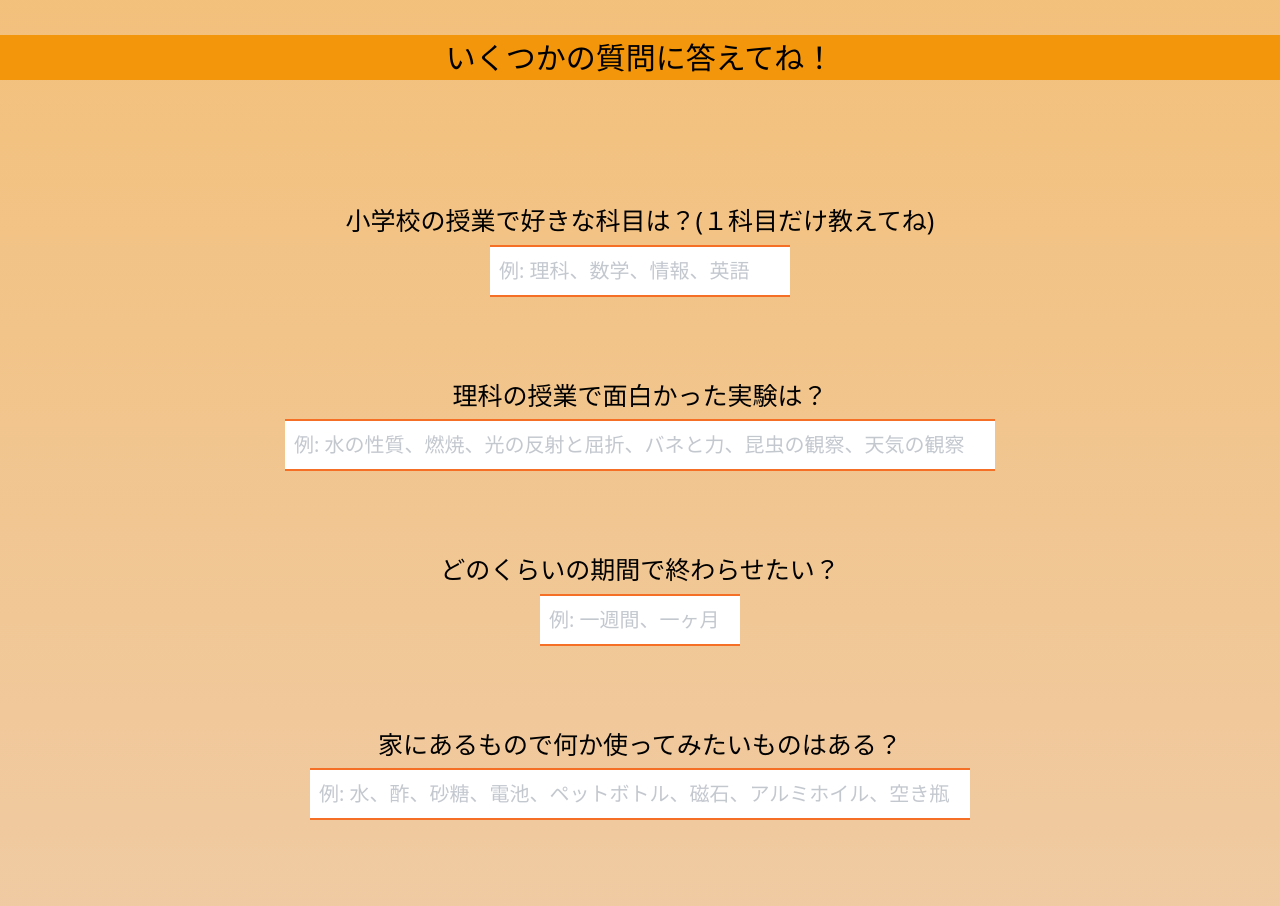
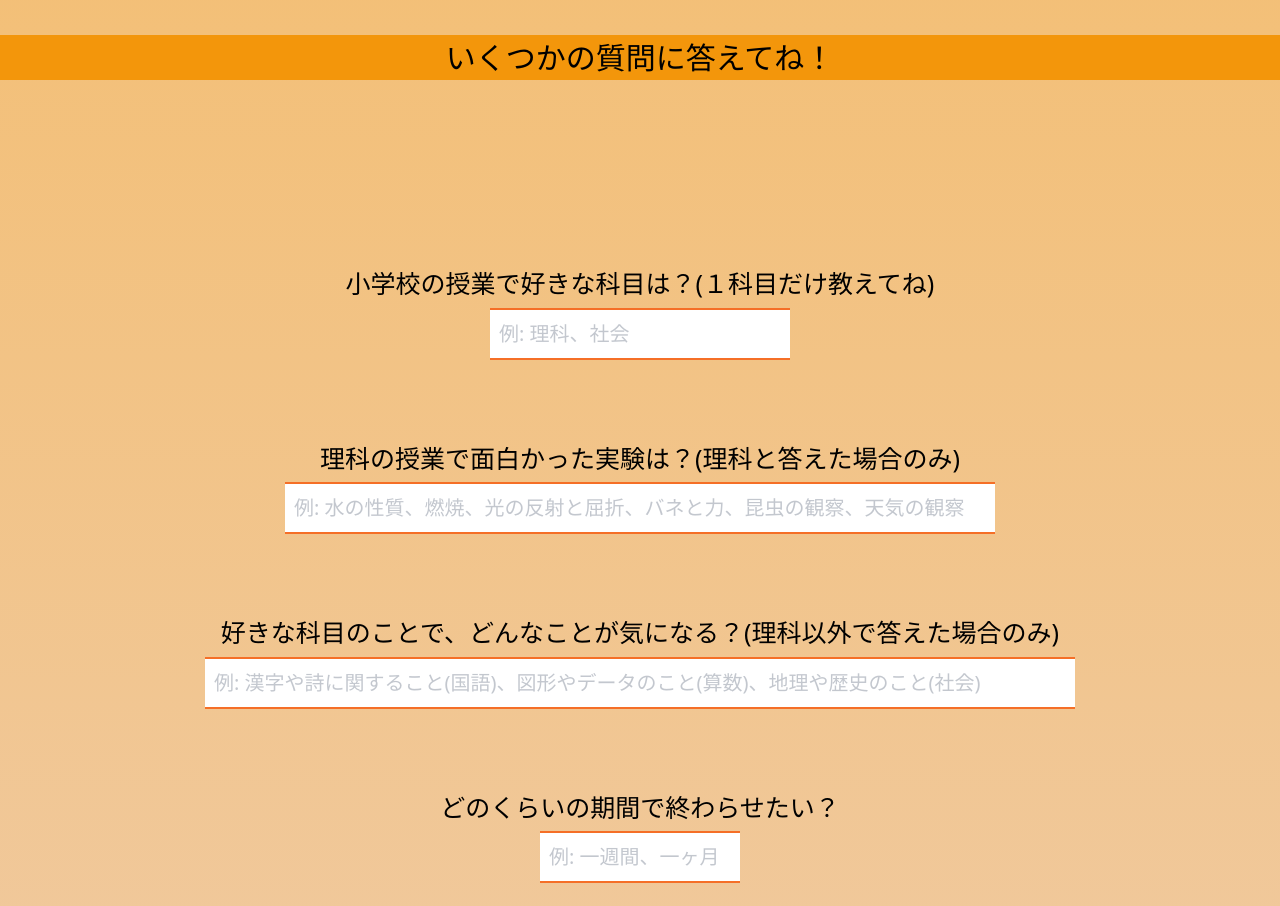
Before and after one commit to daiki0930/Deliverables1, a Next.js app: page /Research/MyPage in a window 1280 px wide. Shown: the part 620-1526 px from the top of the page. Built offline with nearby package versions, Linux system fonts and the light colour scheme; no server answers.

Commit message:
API回答精度を高めた

```diff
--- a/src/pages/Research/MyPage/index.jsx
+++ b/src/pages/Research/MyPage/index.jsx
@@ -50,6 +50,7 @@ const Home = () => {
     const [interests2, setInterests2] = useState();
     const [interests3, setInterests3] = useState();
     const [theme, setTheme] = useState();
+    const [content, setContent] = useState();
 
     const fetchTheme = async () => {
         const response = await fetch('../../api/generate-theme', {
@@ -61,6 +62,7 @@ const Home = () => {
         });
         const data = await response.json();
         setTheme(data.theme);
+        setContent(data.content);
     };
 
 
@@ -123,11 +125,11 @@ const Home = () => {
                 type="text"
                 value={interests}
                 onChange={(e) => setInterests(e.target.value)}
-                placeholder="例: 理科、数学、情報、英語"
+                placeholder="例: 理科、社会"
                 className={styles.question_input1}
                 />
                 <label>
-                    理科の授業で面白かった実験は？
+                    理科の授業で面白かった実験は？(理科と答えた場合のみ)
                 </label>
                 <input
                 type="text"
@@ -137,6 +139,16 @@ const Home = () => {
                 className={styles.question_input2}
                 />
                 <label>
+                    好きな科目のことで、どんなことが気になる？(理科以外で答えた場合のみ)
+                </label>
+                <input
+                type="text"
+                value={interests1}
+                onChange={(e) => setInterests1(e.target.value)}
+                placeholder="例: 漢字や詩に関すること(国語)、図形やデータのこと(算数)、地理や歴史のこと(社会)"
+                className={styles.question_input3}
+                />
+                <label>
                     どのくらいの期間で終わらせたい？
                 </label>
                 <input
@@ -144,7 +156,7 @@ const Home = () => {
                 value={interests2}
                 onChange={(e) => setInterests2(e.target.value)}
                 placeholder="例: 一週間、一ヶ月"
-                className={styles.question_input3}
+                className={styles.question_input4}
                 />
                 <label>
                     家にあるもので何か使ってみたいものはある？
@@ -154,7 +166,7 @@ const Home = () => {
                 value={interests3}
                 onChange={(e) => setInterests3(e.target.value)}
                 placeholder="例: 水、酢、砂糖、電池、ペットボトル、磁石、アルミホイル、空き瓶"
-                className={styles.question_input4}
+                className={styles.question_input5}
                 />
 
                 <button
@@ -167,11 +179,10 @@ const Home = () => {
                 提案テーマ
                 </label>
 
-                {theme &&
-                <p className={styles.responseText}>
-                    {theme}
-                </p>
-                }
+                { theme && <p className={styles.responseText}> {theme} </p> }
+
+                { content && <p className={styles.responseText}> {content} </p> }
+
             </div>
 
         </div>
--- a/src/pages/api/generate-theme.js
+++ b/src/pages/api/generate-theme.js
@@ -14,9 +14,11 @@ export default async function handler(req, res) {
         try {
             const completion = await openai.chat.completions.create({
                 model: 'gpt-3.5-turbo',
+                max_tokens: 200,
+                temperature: 0.5,
                 messages: [
                     { role: "system", content: "You are an assistant who helps elementary school students create independent research themes. Please respond in Japanese."},
-                    { role: 'user', content: `小学生向けの研究テーマを提案してください。テーマだけを教えてください。科目: ${interests}。 面白い実験: ${interests1}。 期間: ${interests2}。使用可能な材料: ${interests3}。`}
+                    { role: 'user', content: `小学生向けの${ interests }の自由研究テーマを提案してください。回答は「テーマ」と「研究内容」を教えてください。「研究内容」はその実験の説明を簡単にしてください。次の三つをヒントに。面白かった実験: ${interests1}。 期間: ${interests2}。使用可能な材料: ${interests3}。`}
                     // { role: 'user', content: `Suggest a research theme for an elementary school student. Subjects: ${interests}. An interesting experiment: ${interests1}. Duration: ${interests2}. Available materials: ${interests3}`}
                 ]
             });
@@ -27,14 +29,14 @@ export default async function handler(req, res) {
                 const responseText = completion.choices[0].message.content.trim();
                 console.log('------届いているか2-------', responseText)
 
-                // const themeMatch = responseText.match(/「(.+?)」/);
-                // const themeTitle1 = themeMatch ? themeMatch[1] : "テーマが見つかりませんでした。";
-                // console.log('------届いているか2.1-------', themeTitle1)
+                const Theme = responseText.split('\n')[0];
+                console.log('------届いているか3-------', Theme)
 
-                const themeTitle = responseText.split('\n')[0];
-                console.log('------届いているか3-------', themeTitle)
+                const Content = responseText.split('\n')[1];
+                console.log('------届いているか4-------', Content)
 
-                res.status(200).json({ theme: themeTitle });
+                res.status(200).json({ theme: Theme, content: Content });
+
             } else {
                 console.error('応答処理のエラーです。', completion)
                 res.status(500).json({ error: 'response error.'});
@@ -47,3 +49,7 @@ export default async function handler(req, res) {
         res.status(405).end();
     }
 }
+
+// const themeMatch = responseText.match(/「(.+?)」/);
+// const themeTitle1 = themeMatch ? themeMatch[1] : "テーマが見つかりませんでした。";
+// console.log('------届いているか2.1-------', themeTitle1)
--- a/src/styles/Login.module.css
+++ b/src/styles/Login.module.css
@@ -95,7 +95,7 @@
     display: flex;
     justify-content: center;
     align-items: center;
-    height: 2000px;
+    height: 2300px;
     flex-Direction: 'column';
     background: linear-gradient(to bottom,  #f5ba61, #eecfb6)
     /* background: linear-gradient(to bottom,  #f3960b, #ffffff) */
@@ -135,6 +135,20 @@
 }
 
 .question_input3 {
+    width: 870px;
+    padding: 9px;
+    margin-top: 5px;
+    margin-bottom: 80px;
+    font-Size: 20px;
+    border-top: 2px solid #f56f27;
+    border-bottom: 2px solid #f56f27;
+    outline: none;
+}
+.question_input3::placeholder {
+    opacity: 0.6;
+}
+
+.question_input4 {
     width: 200px;
     padding: 9px;
     margin-top: 5px;
@@ -145,11 +159,11 @@
     outline: none;
 }
 
-.question_input3::placeholder {
+.question_input4::placeholder {
     opacity: 0.6;
 }
 
-.question_input4 {
+.question_input5 {
     width: 660px;
     padding: 9px;
     margin-top: 5px;
@@ -160,7 +174,7 @@
     outline: none;
 }
 
-.question_input4::placeholder {
+.question_input5::placeholder {
     opacity: 0.6;
 }
 
@@ -189,7 +203,7 @@
 
 
 .responseText {
-    max-width: 70%;
+    max-width: 90%;
     padding: 25px;
     border-radius: 15px;
     margin-top: 25px;
```
